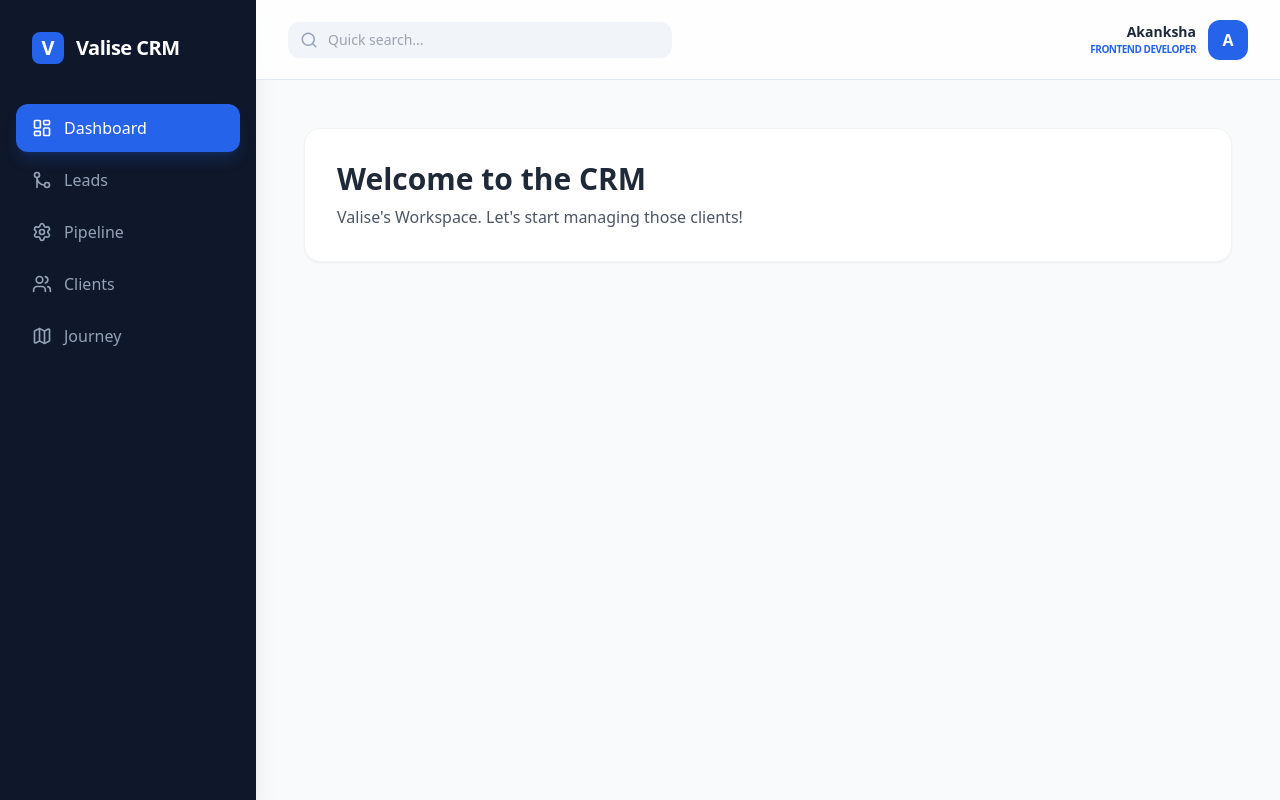
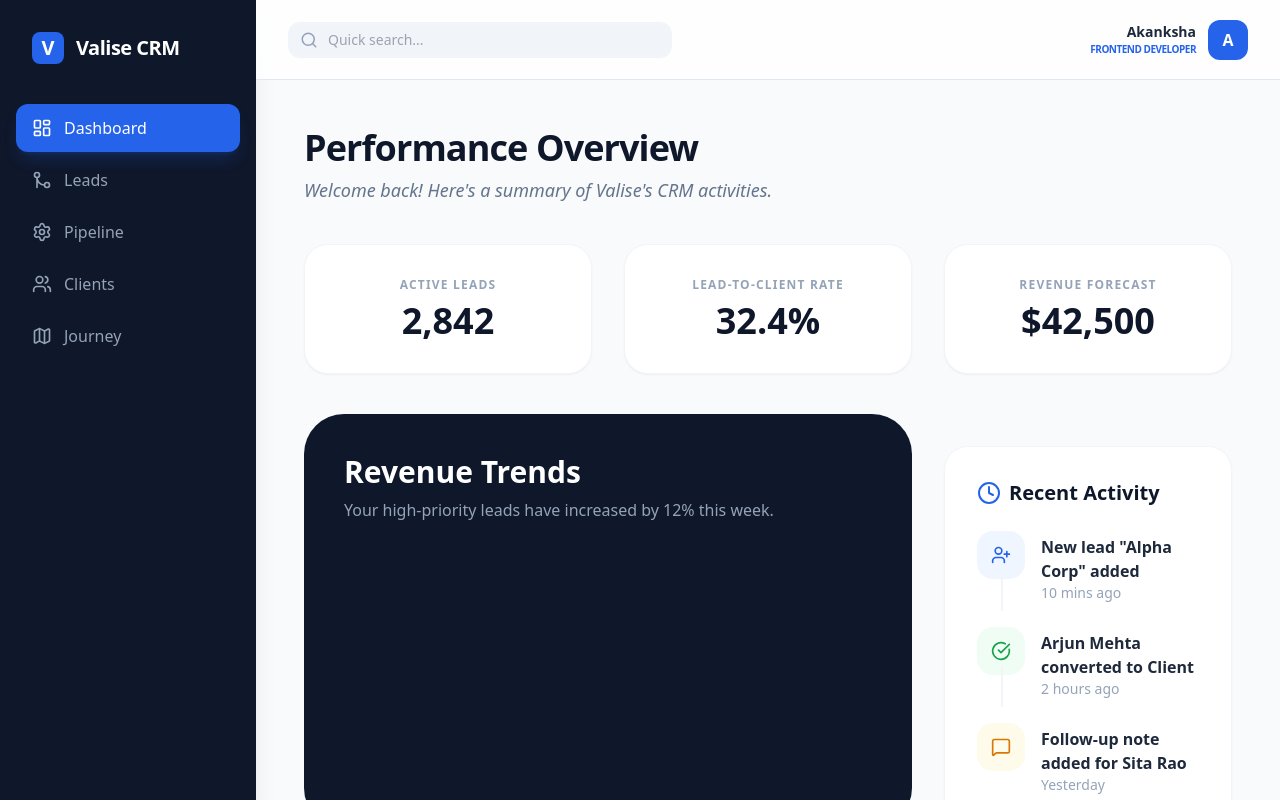
Before and after one commit to akankshakp26/crm-frontend, a React (Create React App) app: page / in a window 1280 px wide. Built offline with nearby package versions, Linux system fonts and the light colour scheme.

Commit message:
changed dashboard

```diff
--- a/src/App.js
+++ b/src/App.js
@@ -5,12 +5,45 @@ import LeadsPage from './pages/LeadsPage';
 import ClientsPage from './pages/ClientsPage';
 import Pipeline from './pages/Pipeline';
 import Journey from './pages/Journey';
-const Dashboard = () => (
-  <div className="bg-white p-8 rounded-2xl shadow-sm border border-gray-100">
-    <h1 className="text-3xl font-bold text-gray-800">Welcome to the CRM</h1>
-    <p className="mt-2 text-gray-600">Valise's Workspace. Let's start managing those clients!</p>
-  </div>
-);
+import RecentActivity from './components/RecentActivity';
+const Dashboard = () => {
+  return (
+    <div className="animate-in fade-in slide-in-from-bottom-4 duration-700">
+      <div className="mb-10">
+        <h1 className="text-4xl font-extrabold text-slate-900 tracking-tight">Performance Overview</h1>
+        <p className="text-slate-500 mt-2 text-lg italic">Welcome back! Here's a summary of Valise's CRM activities.</p>
+      </div>
+
+      {/* Stats Row */}
+      <div className="grid grid-cols-1 md:grid-cols-3 gap-8 mb-10">
+        <div className="bg-white p-8 rounded-3xl border border-slate-100 shadow-sm">
+          <p className="text-slate-400 font-bold text-xs uppercase tracking-widest text-center">Active Leads</p>
+          <p className="text-4xl font-black text-slate-900 mt-2 text-center">2,842</p>
+        </div>
+        <div className="bg-white p-8 rounded-3xl border border-slate-100 shadow-sm">
+          <p className="text-slate-400 font-bold text-xs uppercase tracking-widest text-center">Lead-to-Client Rate</p>
+          <p className="text-4xl font-black text-slate-900 mt-2 text-center">32.4%</p>
+        </div>
+        <div className="bg-white p-8 rounded-3xl border border-slate-100 shadow-sm">
+          <p className="text-slate-400 font-bold text-xs uppercase tracking-widest text-center">Revenue Forecast</p>
+          <p className="text-4xl font-black text-slate-900 mt-2 text-center">$42,500</p>
+        </div>
+      </div>
+
+      <div className="grid grid-cols-1 lg:grid-cols-3 gap-8">
+        <div className="lg:col-span-2">
+          <div className="bg-slate-900 rounded-[2.5rem] p-10 text-white h-full relative overflow-hidden">
+            <h2 className="text-3xl font-bold mb-2">Revenue Trends</h2>
+            <p className="text-slate-400">Your high-priority leads have increased by 12% this week.</p>
+          </div>
+        </div>
+        <div className="lg:col-span-1">
+          <RecentActivity />
+        </div>
+      </div>
+    </div>
+  );
+};
 function App() {
   return (
     <Router>
```
